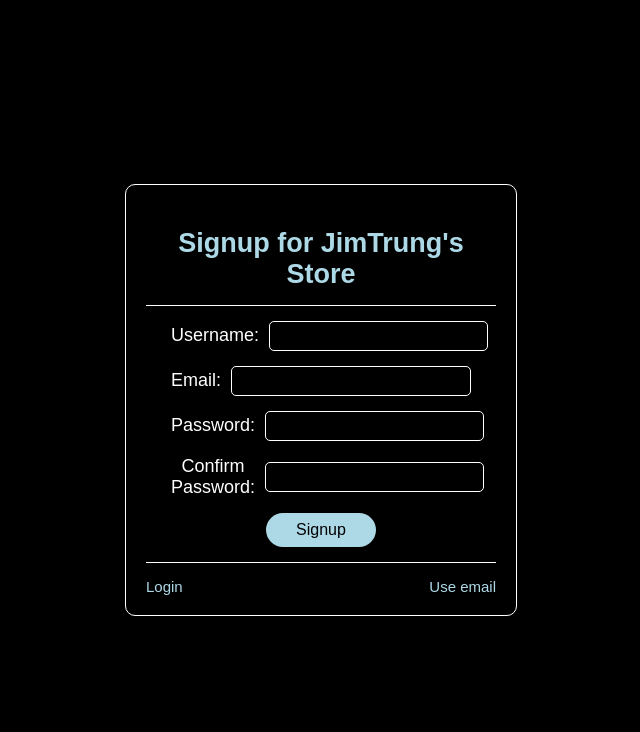
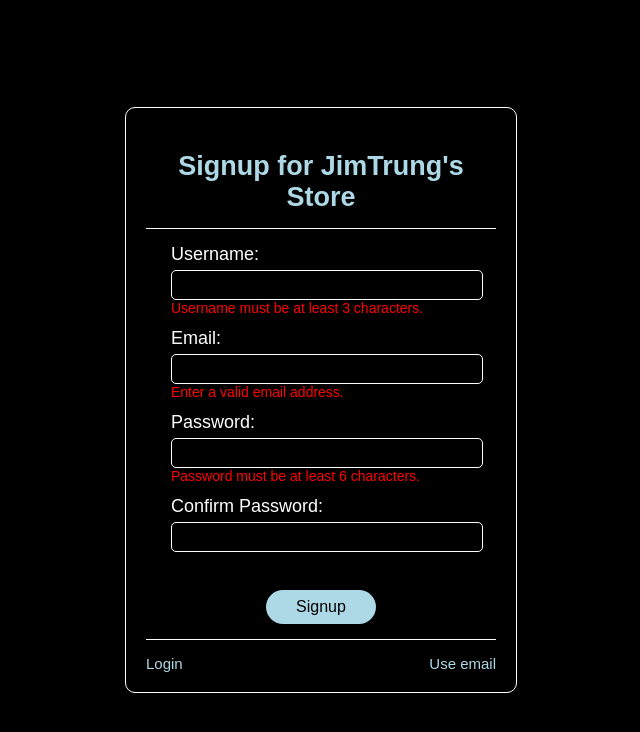
Before and after one commit to jimtrung/account, a plain HTML site: page public/signup.html in a window 1280 px wide. Both pictures are taken after a click on the button "Signup". Shown: the whole page, without its empty margins (319-959 px from the left). Drawn offline with Linux system fonts and the light colour scheme.

Commit message:
Use chatgpt to dix frontend as I don't have time for the shi

```diff
--- /dev/null
+++ b/public/scripts/signup.js
@@ -0,0 +1,76 @@
+function validateSignupField(field, value, passwordValue = "") {
+  if (field === "username" && value.length < 3) {
+    return "Username must be at least 3 characters.";
+  }
+  if (field === "email" && !/^[^\s@]+@[^\s@]+\.[^\s@]+$/.test(value)) {
+    return "Enter a valid email address.";
+  }
+  if (field === "password" && value.length < 6) {
+    return "Password must be at least 6 characters.";
+  }
+  if (field === "passwordAgain" && value !== passwordValue) {
+    return "Passwords do not match.";
+  }
+  return "";
+}
+
+function handleValidation(event) {
+  const field = event.target.name;
+  const value = event.target.value;
+  const passwordValue = document.querySelector(".password-input").value;
+
+  let errorClass = field === "passwordAgain" ? "password-again-error" : `${field}-error`;
+  const errorElement = document.querySelector(`.${errorClass}`);
+
+  if (errorElement) {
+    errorElement.textContent = validateSignupField(field, value, passwordValue);
+  }
+}
+
+function handleSignup() {
+  const username = document.querySelector(".username-input").value;
+  const email = document.querySelector(".email-input").value;
+  const password = document.querySelector(".password-input").value;
+  const passwordAgain = document.querySelector(".password-again-input").value;
+
+  const errors = {
+    username: validateSignupField("username", username),
+    email: validateSignupField("email", email),
+    password: validateSignupField("password", password),
+    passwordAgain: validateSignupField("passwordAgain", passwordAgain, password),
+  };
+
+  Object.keys(errors).forEach(field => {
+    let errorClass = field === "passwordAgain" ? "password-again-error" : `${field}-error`;
+    const errorElement = document.querySelector(`.${errorClass}`);
+    if (errorElement) {
+      errorElement.textContent = errors[field];
+    }
+  });
+
+  if (Object.values(errors).some(msg => msg)) return;
+
+  document.querySelector(".signup-form").reset();
+  console.log("Signup successful:", username, email, password);
+}
+
+document.querySelectorAll(".signup-form input").forEach(input => {
+  input.addEventListener("blur", handleValidation);
+  input.addEventListener("input", handleValidation);
+});
+
+document.querySelector(".signup-button").addEventListener("click", handleSignup);
+
+document.querySelectorAll('.signup-form input').forEach((input, index, inputs) => {
+  input.addEventListener('keydown', (event) => {
+    if (event.key === 'Enter') {
+      event.preventDefault();
+      const nextInput = inputs[index + 1];
+      if (nextInput) {
+        nextInput.focus();
+      } else {
+        document.querySelector('.signup-button').focus();
+      }
+    }
+  });
+});
--- a/public/signup.html
+++ b/public/signup.html
@@ -14,27 +14,30 @@
     <form class="signup-form">
       <label>
         <span>Username:</span>
-        <input type="text" class="username-input">
+        <input type="text" name="username" class="username-input">
+        <span class="error username-error"></span>
       </label>
 
       <label>
         <span>Email:</span>
-        <input type="email" class="email-input">
+        <input type="email" name="email" class="email-input">
+        <span class="error email-error"></span>
       </label>
 
       <label>
         <span>Password:</span>
-        <input type="password" class="password-input">
+        <input type="password" name="password" class="password-input">
+        <span class="error password-error"></span>
       </label>
 
       <label>
         <span>Confirm Password:</span>
-        <input type="password" class="password-again-input">
+        <input type="password" name="passwordAgain" class="password-again-input">
+        <span class="error password-again-error"></span>
       </label>
 
-      <button type="button" class="signup-button" onclick="manualSignup()">Signup</button>
+      <button type="button" class="signup-button">Signup</button>
     </form>
-
     <hr>
 
     <div class="links">
@@ -43,6 +46,6 @@
     </div>
   </div>
 
-  <script src="/scripts/signup.js"></script>
+  <script src="scripts/signup.js"></script>
 </body>
 </html>
--- a/public/styles/forgotpassword.css
+++ b/public/styles/forgotpassword.css
@@ -35,26 +35,34 @@ hr {
     display: flex;
     flex-direction: column;
     align-items: center;
-    gap: 15px;
+    gap: 10px;
 }
 
 label {
     display: flex;
-    align-items: center;
-    justify-content: space-between;
+    flex-direction: column;
+    align-items: flex-start;
     width: 100%;
     max-width: 300px;
-    gap: 10px;
+    gap: 5px;
 }
 
 input {
     font-size: 16px;
-    width: 250px;
+    width: 100%;
     padding: 5px;
     border-radius: 5px;
     border: 1px solid white;
     background-color: black;
     color: white;
+}
+
+/* Error message */
+.error {
+    font-size: 14px;
+    color: red;
+    min-height: 18px;
+    display: block;
 }
 
 .forgot-button {
@@ -66,6 +74,7 @@ input {
     background-color: lightblue;
     color: black;
     transition: opacity 0.15s;
+    margin-top: 10px;
 }
 
 .forgot-button:hover {
@@ -78,7 +87,7 @@ input {
 
 .links {
     display: flex;
-    justify-content: center;
+    justify-content: space-between;
     margin-top: 10px;
 }
 
--- a/public/styles/login.css
+++ b/public/styles/login.css
@@ -16,6 +16,7 @@ body {
     border-radius: 10px;
     padding: 20px;
     text-align: center;
+    width: 350px;
 }
 
 h2 {
@@ -34,19 +35,21 @@ hr {
     display: flex;
     flex-direction: column;
     align-items: center;
-    gap: 15px;
+    gap: 10px;
 }
 
 label {
     display: flex;
-    align-items: center;
-    gap: 10px;
+    flex-direction: column; /* Stack input and error message */
+    align-items: flex-start;
+    width: 100%;
+    max-width: 300px;
+    gap: 5px;
 }
 
-input[type="text"],
-input[type="password"] {
+input {
     font-size: 16px;
-    width: 250px;
+    width: 100%;
     padding: 5px;
     border-radius: 5px;
     border: 1px solid white;
@@ -54,11 +57,49 @@ input[type="password"] {
     color: white;
 }
 
+/* 🔥 Fixing Checkbox Style */
 .checkbox-label {
     display: flex;
     align-items: center;
-    gap: 5px;
+    gap: 10px;
     font-size: 15px;
+    width: 100%;
+    max-width: 300px;
+}
+
+/* Custom checkbox */
+.checkbox {
+    appearance: none;
+    width: 18px;
+    height: 18px;
+    border: 2px solid white;
+    border-radius: 4px;
+    cursor: pointer;
+    position: relative;
+}
+
+.checkbox:checked {
+    background-color: lightblue;
+    border: 2px solid lightblue;
+}
+
+.checkbox:checked::after {
+    content: "✔";
+    color: black;
+    font-size: 14px;
+    font-weight: bold;
+    position: absolute;
+    top: 1px;
+    left: 3px;
+}
+
+/* 🔥 Error message styling */
+.error {
+    font-size: 14px;
+    color: red;
+    min-height: 18px; /* Prevent shifting */
+    margin-top: -5px;
+    display: block;
 }
 
 .login-button {
@@ -70,6 +111,7 @@ input[type="password"] {
     background-color: lightblue;
     color: black;
     transition: opacity 0.15s;
+    margin-top: 10px;
 }
 
 .login-button:hover {
--- a/public/styles/signup.css
+++ b/public/styles/signup.css
@@ -11,7 +11,7 @@ body {
     height: 100vh;
 }
 
-.signup-container {  /* Changed from login-container */
+.signup-container {
     border: 1px solid white;
     border-radius: 10px;
     padding: 20px;
@@ -31,25 +31,25 @@ hr {
     margin: 15px 0;
 }
 
-.signup-form {  /* Changed from input-container */
+.signup-form {
     display: flex;
     flex-direction: column;
     align-items: center;
-    gap: 15px;
+    gap: 10px;
 }
 
 label {
     display: flex;
-    align-items: center;
-    justify-content: space-between;
+    flex-direction: column; /* Stack input and error message */
+    align-items: flex-start;
     width: 100%;
     max-width: 300px;
-    gap: 10px;
+    gap: 5px;
 }
 
 input {
     font-size: 16px;
-    width: 250px;
+    width: 100%;
     padding: 5px;
     border-radius: 5px;
     border: 1px solid white;
@@ -57,13 +57,16 @@ input {
     color: white;
 }
 
-.signup-button-container {  /* Changed from login-button-container */
-    display: flex;
-    justify-content: center;
-    margin-top: 15px;
+/* 🔥 Error message styling */
+.error {
+    font-size: 14px;
+    color: red;
+    min-height: 18px; /* Prevent shifting */
+    margin-top: -5px;
+    display: block;
 }
 
-.signup-button {  /* Changed from login-button */
+.signup-button {
     font-size: 16px;
     padding: 8px 30px;
     border-radius: 25px;
@@ -72,6 +75,7 @@ input {
     background-color: lightblue;
     color: black;
     transition: opacity 0.15s;
+    margin-top: 10px;
 }
 
 .signup-button:hover {
```
Also changed, not shown: public/forgotpassword.html (+5 -3 lines), public/index.html (+3 -1 lines), public/scripts/forgotpassword.js (added, +15 -0 lines), public/scripts/login.js (+49 -9 lines).
